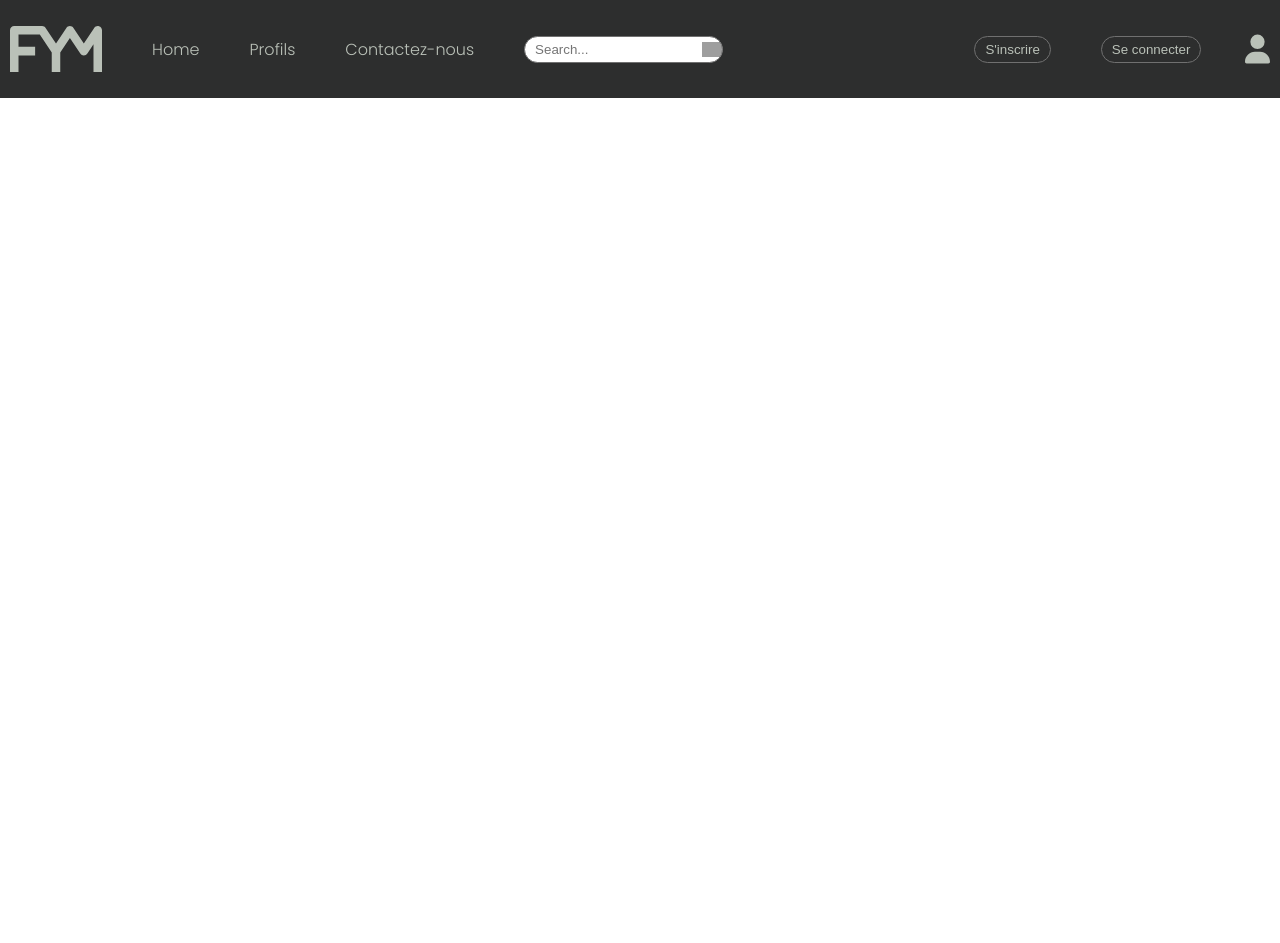
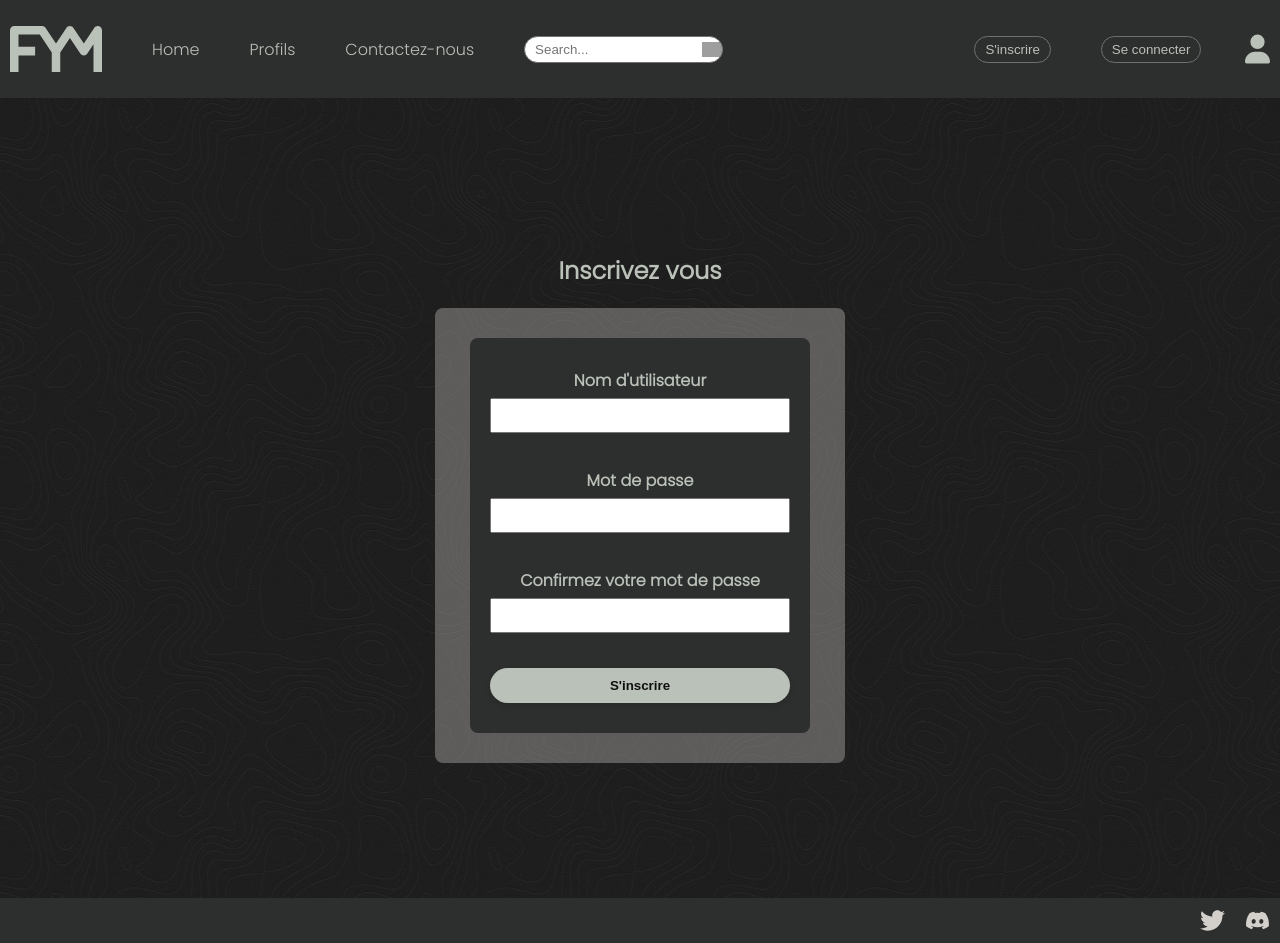
Before and after one commit to Anakin-66/FindYourMateFront, a React (Create React App) app: page /register in a window 1280 px wide. Before the commit the page ends 800 px from the top, so only its background shows below. Built offline with nearby package versions, Linux system fonts and the light colour scheme; grey boxes are pictures that could not be loaded.

Commit message:
did register page

```diff
--- a/src/components/guest/Header.jsx
+++ b/src/components/guest/Header.jsx
@@ -32,12 +32,12 @@ function Header() {
         </li>
         <li className="navList">
           <Link to="/profils">
-          <span className="underline">Profils</span>
+            <span className="underline">Profils</span>
           </Link>
         </li>
         <li className="navList">
           <Link to="/contact">
-          <span className="underline">Contactez-nous</span>
+            <span className="underline">Contactez-nous</span>
           </Link>
         </li>
         <li className="navList">
--- a/src/pages/guest/RegisterPage.jsx
+++ b/src/pages/guest/RegisterPage.jsx
@@ -1,9 +1,87 @@
+import Footer from "../../components/guest/Footer";
 import Header from "../../components/guest/Header";
+import { useState } from "react";
+import { useNavigate } from "react-router-dom";  // Import the useNavigate hook
+
 
 function RegisterPage() {
+
+  // hook useState pour  gérer les messages
+  const [message, setMessage] = useState(null);
+  const navigate = useNavigate();
+  // Fonction asynchrone car y'a un fetch
+  const handleCreateUser = async (event) => {
+    // Pour éviter le comportement par défaut du formulaire
+    event.preventDefault();
+    // On récupère les champs des formulaires
+    const username = event.target.username.value;
+    const password = event.target.password.value;
+    const confirmPassword = event.target.confirmPassword.value;
+
+    // Vérifier que les mots de passe correspondent
+    if (password !== confirmPassword) {
+      setMessage("Les mots de passe ne correspondent pas.");
+      return;
+    }
+
+    // Déclaration d'une variable d'objet coworkingToCreate qui correspond au model de l'api
+    const userToCreate = {
+      username: username,
+      password: password,
+      RoleId: 3
+
+    }
+    console.log(userToCreate);
+    // On récupère le coworkingToCreate qui sera traduit en JSON
+    const userToCreateJson = JSON.stringify(userToCreate)
+    // Déclaration d'une variable avec un fetch de l'api pour récupérer les coworkings
+    const createUserReponse = await fetch("http://localhost:3001/api/users", {
+      // La méthode du create est un POST
+      method: "POST",
+      headers: {
+        "Content-Type": "application/json",
+      },
+      // Récupération du contenu du body
+      body: userToCreateJson
+    });
+
+    // Boolean pour gérer les messages de status
+    if (createUserReponse.status === 201) {
+      setMessage(`Utilisateur crée`)
+      // Redirect to the login page after successful registration
+      navigate("/login");
+    } else {
+      setMessage(`Erreur ! `)
+    }
+  }
+
   return (
     <>
       <Header />
+      <div className="backgroundImg">
+        <h2>Inscrivez vous</h2>
+        <div className="outerLoginContainer">
+          <div className="innerLoginContainer">
+            {message && <p>{message}</p>}
+            <form className="formContainer" onSubmit={handleCreateUser}>
+              <label>
+                Nom d'utilisateur
+                <input type="text" name="username" />
+              </label>
+              <label>
+                Mot de passe
+                <input type="password" name="password" />
+              </label>
+              <label>
+                Confirmez votre mot de passe
+                <input type="password" name="confirmPassword" />
+              </label>
+              <button className="loginButton" type="submit">S'inscrire</button>
+            </form>
+          </div>
+        </div>
+      </div>
+      <Footer />
     </>
   );
 }
```
Lines whose indentation alone changed are shown as unchanged.
